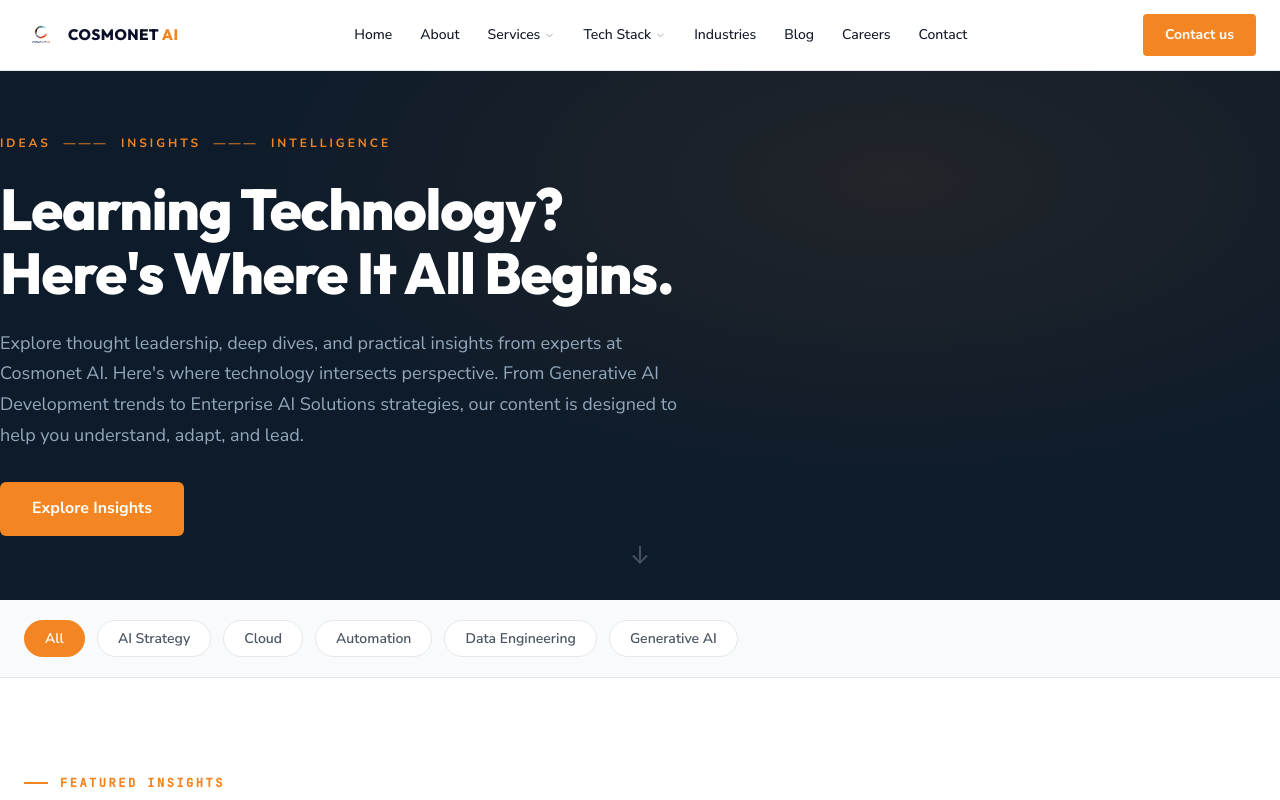
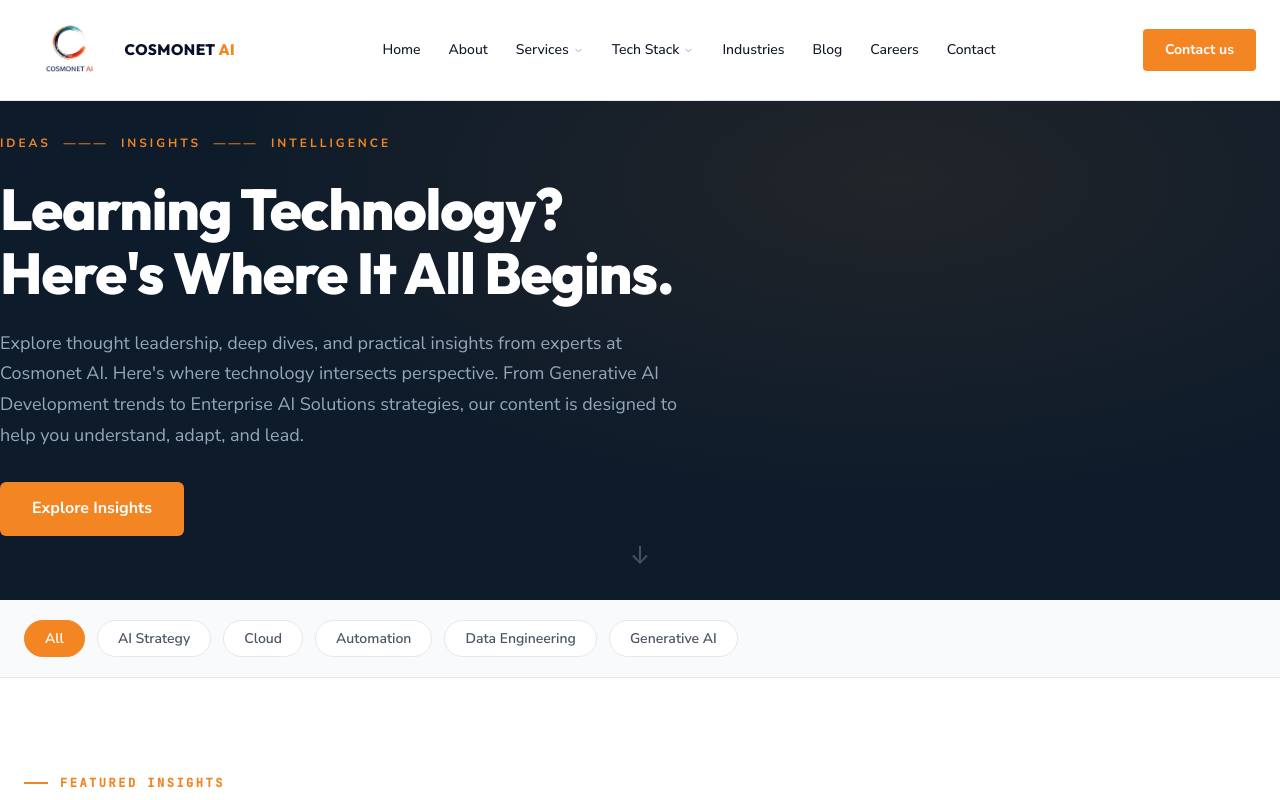
Before and after one commit to pashaarshad/cosmonet-ai, a React (Vite) app: page /blog in a window 1280 px wide. Shown: the top 800 px of the page. Built offline with nearby package versions, Linux system fonts and the light colour scheme.

Commit message:
style: increase logo size and adjust navbar height for the new size

```diff
--- a/src/components/Navbar/Navbar.css
+++ b/src/components/Navbar/Navbar.css
@@ -25,7 +25,7 @@
   display: flex;
   align-items: center;
   justify-content: space-between;
-  height: 70px;
+  height: 100px;
   gap: 12px;
 }
 
@@ -40,8 +40,8 @@
 }
 
 .navbar__logo-icon {
-  height: 34px;
-  width: 34px;
+  height: 80px;
+  width: auto;
   object-fit: contain;
 }
 
@@ -67,7 +67,7 @@
   align-items: stretch;
   gap: 0;
   list-style: none;
-  height: 70px;
+  height: 100px;
 }
 
 .navbar__link-item {
@@ -161,7 +161,7 @@
 .mega-menu__inner {
   /* Full width bar, but content inside the container */
   position: absolute;
-  top: 70px;
+  top: 100px;
   left: 0;
   right: 0;
   background: #FFFFFF;
```
